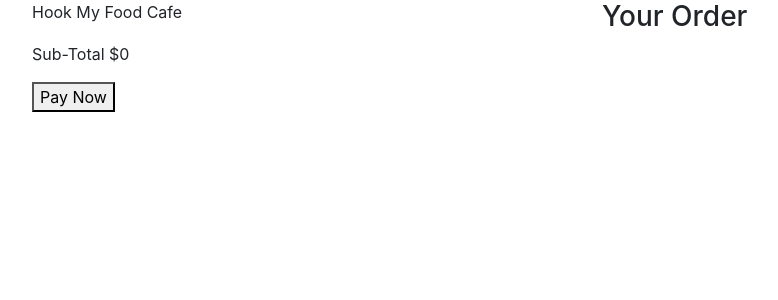
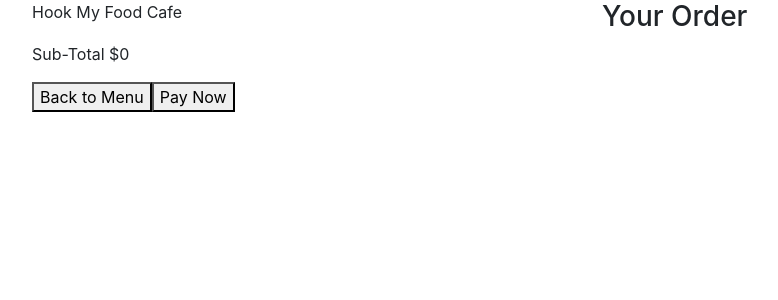
Before and after one commit to DanielSJuarez/react-restaurant-app, a React (Create React App) app: page / in a window 1280 px wide. Both pictures are taken after a click on the button "Order Total". Shown: the top 300 px of the page, without its empty margins (50-828 px from the left). Built offline with nearby package versions, Linux system fonts and the light colour scheme.

Commit message:
clear order

```diff
--- a/src/components/hookMyFood.js
+++ b/src/components/hookMyFood.js
@@ -30,6 +30,12 @@ function HookMyFood(props) {
         const index = removeSelectedItem.findIndex(orderList => orderList.name === name);
         removeSelectedItem.splice(index, 1);
         setOrderList(removeSelectedItem);
+    }
+
+    const clearOrder = () => {
+        setTotal(0);
+        setOrderList([]);
+        setScreen(false);
     }
 
 
@@ -96,7 +102,8 @@ function HookMyFood(props) {
             </div>
             <div className="col">
                 <p>Sub-Total ${total}</p>
-                <button className='orderButton' onClick={() => setScreen(false)}>Pay Now</button>
+                <button className='backToMenu' onClick={() => setScreen(false)}>Back to Menu</button>
+                <button className='orderButton' onClick={clearOrder}>Pay Now</button>
             </div>
         </>
     )
```
